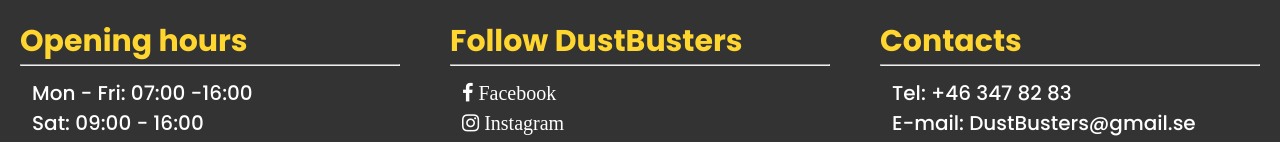
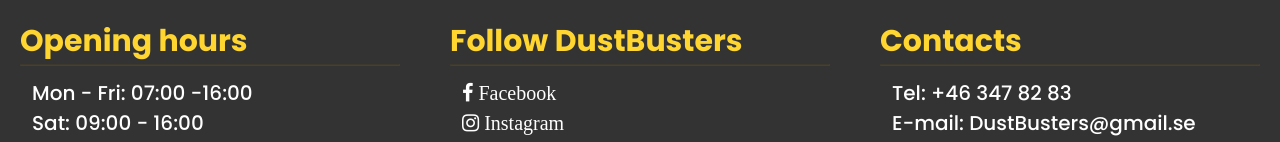
Before and after one commit to jonaelghid3y/DustBusters, a React (Vite) app: page / in a window 1280 px wide. Shown: the part 2693-2835 px from the top of the page. Built offline with nearby package versions, Linux system fonts and the light colour scheme.

Commit message:
small change

```diff
--- a/src/Components/Footer.jsx
+++ b/src/Components/Footer.jsx
@@ -7,7 +7,7 @@ function Footer() {
     <StyledFooter>
       <FooterContainer1>
         <h3 style={{ ...footerHeader, color: '#FFD530' }}>Opening hours</h3>
-        <hr style={{ color: 'orange' }} />
+        <hr style={{ borderColor: 'rgba(255, 165, 0, 0.1)' }} />
         <ul style={listStyle}>
           <li>Mon - Fri: 07:00 -16:00</li>
           <li>Sat: 09:00 - 16:00</li>
@@ -17,7 +17,7 @@ function Footer() {
 
       <FooterContainer2>
         <h3 style={{ ...footerHeader, color: '#FFD530' }}>Follow DustBusters</h3>
-        <hr style={{ color: 'orange' }} />
+        <hr style={{ borderColor: 'rgba(255, 165, 0, 0.1)' }} />
         <ul style={listStyle}>
           <div>
             <i className="fa fa-facebook"> Facebook</i>
@@ -36,7 +36,7 @@ function Footer() {
 
       <FooterContainer3>
         <h3 style={{ ...footerHeader, color: '#FFD530' }}>Contacts</h3>
-        <hr style={{ color: 'orange' }} />
+        <hr style={{ borderColor: 'rgba(255, 165, 0, 0.1)' }} />
         <ul style={listStyle}>
           <li>Tel: +46 347 82 83</li>
           <li>E-mail: DustBusters@gmail.se</li>
```
